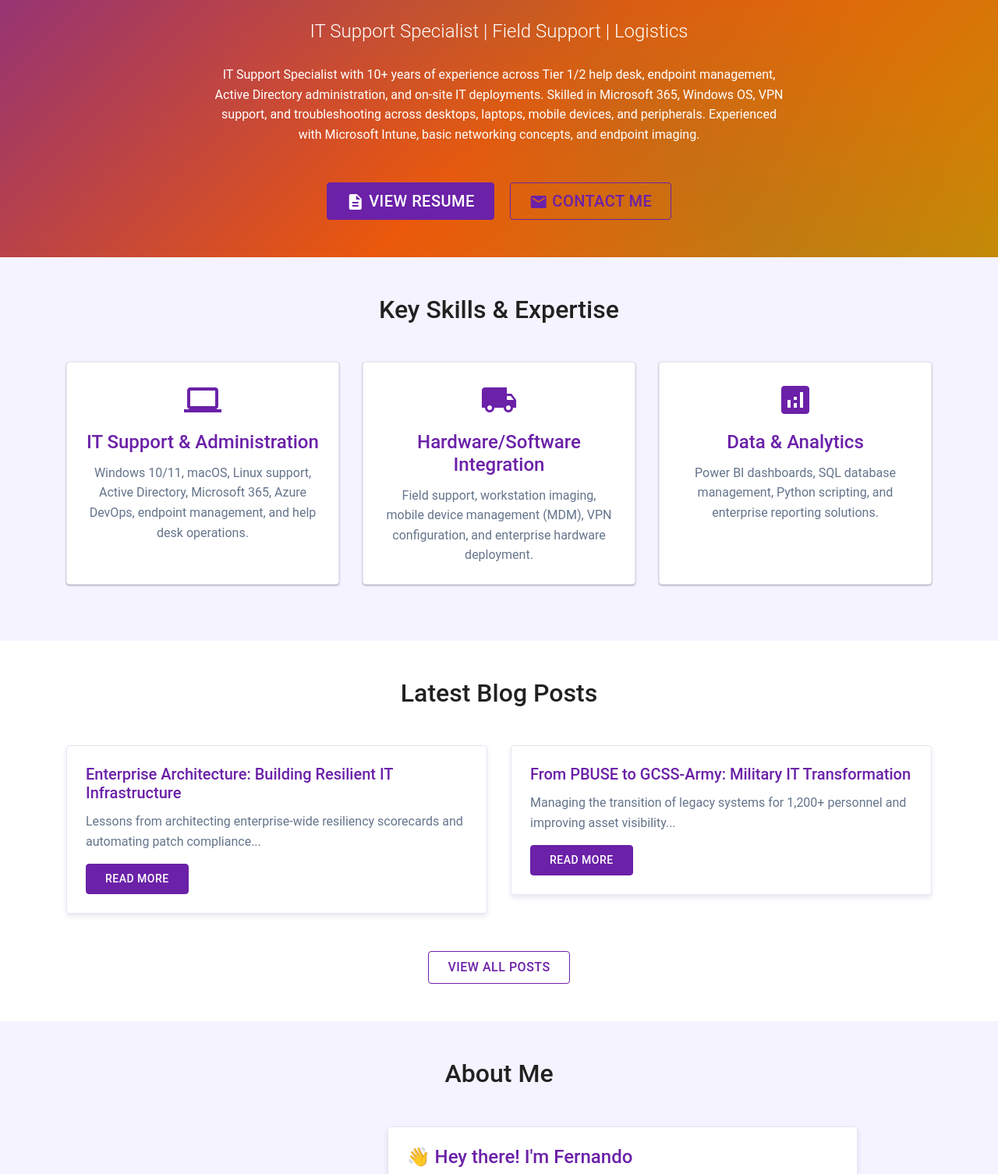
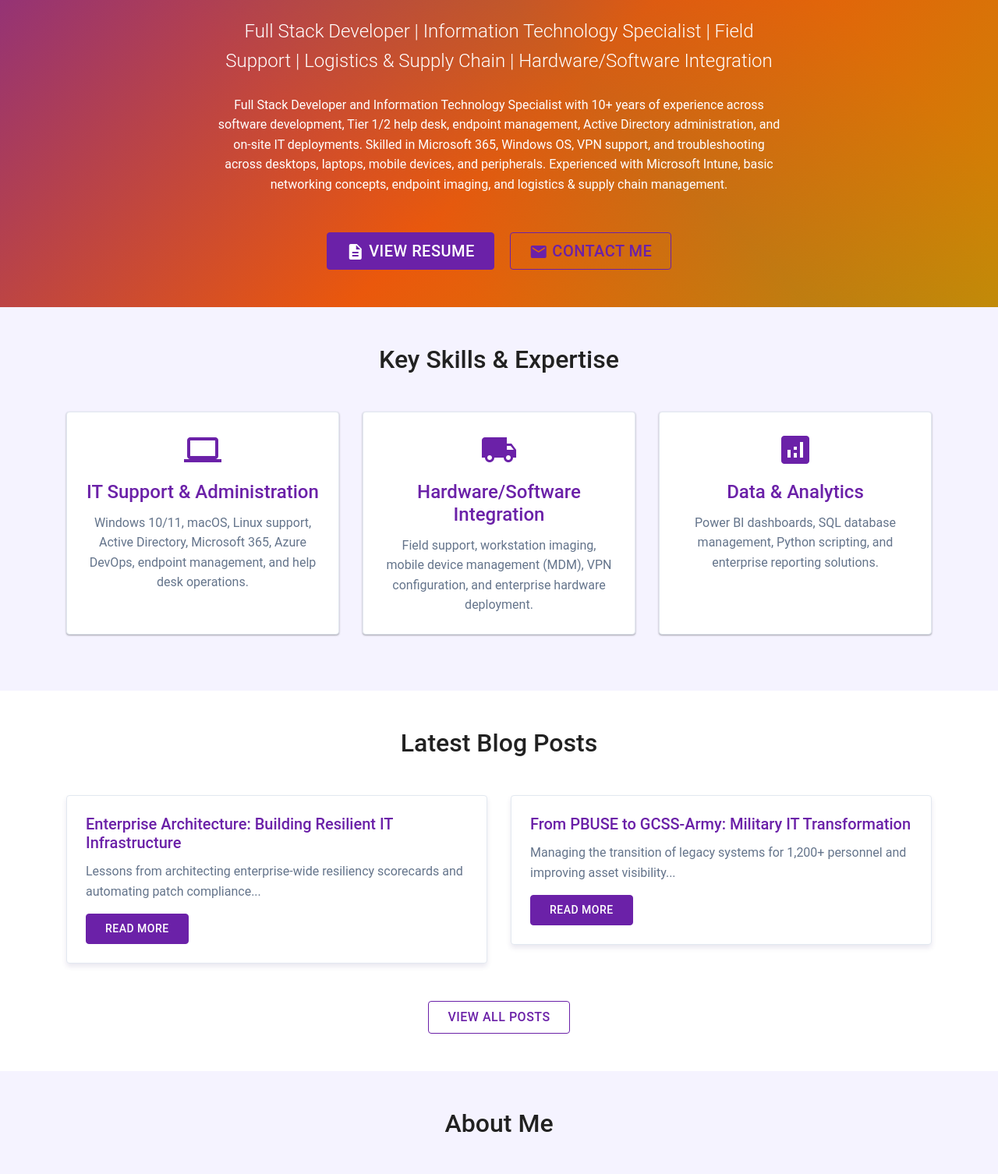
Before and after one commit to fmckenzie05/Resume_Site_Professional, a plain HTML site: page index.html in a window 1280 px wide. Shown: the part 475-1981 px from the top of the page at 78% size. Drawn offline with nearby package versions, Linux system fonts and the light colour scheme.

Commit message:
new changes

```diff
--- a/index.html
+++ b/index.html
@@ -3,7 +3,7 @@
 <head>
     <meta charset="UTF-8">
     <meta name="viewport" content="width=device-width, initial-scale=1.0">
-    <title>Fernando A. McKenzie - IT Support Specialist</title>
+    <title>Fernando A. McKenzie - Full Stack Developer</title>
 
     <!-- Bootstrap CSS -->
     <link href="https://stackpath.bootstrapcdn.com/bootstrap/4.5.2/css/bootstrap.min.css" rel="stylesheet">
@@ -64,8 +64,8 @@
                         <img src="images/profile-photo.png" alt="Fernando McKenzie" class="rounded-circle" style="width: 200px; height: 200px; object-fit: cover; object-position: center 20%; border: 4px solid #6b46c1;">
                     </div>
                     <h1 class="display-4 mb-4">Welcome! I'm Fernando A. McKenzie</h1>
-                    <p class="lead mb-4">IT Support Specialist | Field Support | Logistics</p>
-                    <p class="mb-5">IT Support Specialist with 10+ years of experience across Tier 1/2 help desk, endpoint management, Active Directory administration, and on-site IT deployments. Skilled in Microsoft 365, Windows OS, VPN support, and troubleshooting across desktops, laptops, mobile devices, and peripherals. Experienced with Microsoft Intune, basic networking concepts, and endpoint imaging.</p>
+                    <p class="lead mb-4">Full Stack Developer | Information Technology Specialist | Field Support | Logistics & Supply Chain | Hardware/Software Integration</p>
+                    <p class="mb-5">Full Stack Developer and Information Technology Specialist with 10+ years of experience across software development, Tier 1/2 help desk, endpoint management, Active Directory administration, and on-site IT deployments. Skilled in Microsoft 365, Windows OS, VPN support, and troubleshooting across desktops, laptops, mobile devices, and peripherals. Experienced with Microsoft Intune, basic networking concepts, endpoint imaging, and logistics & supply chain management.</p>
                     <div>
                         <a href="resume.html" class="btn btn-primary btn-lg mr-3">
                             <i class="material-icons align-middle">description</i> View Resume
@@ -158,7 +158,7 @@
                         <div class="col-md-8">
                             <div class="card">
                                 <div class="card-body">
-                                    <h4 class="card-title accent-purple mb-3">👋 Hey there! I'm Fernando</h4>
+                                    <h4 class="card-title accent-purple mb-3">Hey there! I'm Fernando</h4>
                                     <p class="card-text">With over 10 years in IT support and enterprise architecture, I've had the privilege of working with everything from military logistics systems to cutting-edge cloud infrastructure. From managing 50,000+ pieces of equipment for the U.S. Army to architecting enterprise resiliency scorecards at Costco, I love solving complex technical challenges.</p>
 
                                     <p class="card-text">I'm passionate about <strong>coding</strong> 💻 and turning ideas into reality through technology. Currently diving deep into <span class="accent-green">Python automation</span>, <span class="accent-orange">Power BI dashboards</span>, and <span class="accent-yellow">Azure DevOps</span> workflows.</p>
```
Also changed, not shown: resume.html (+2 -2 lines), 2 other files.
